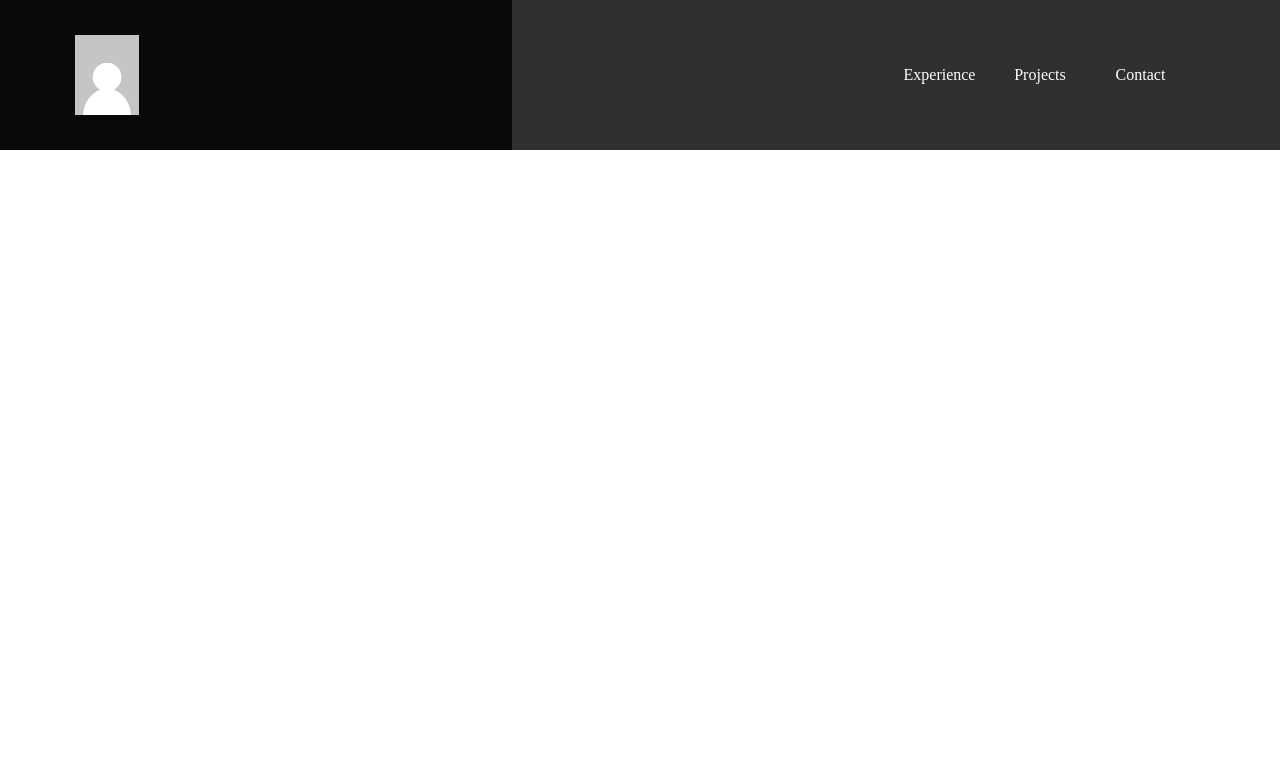
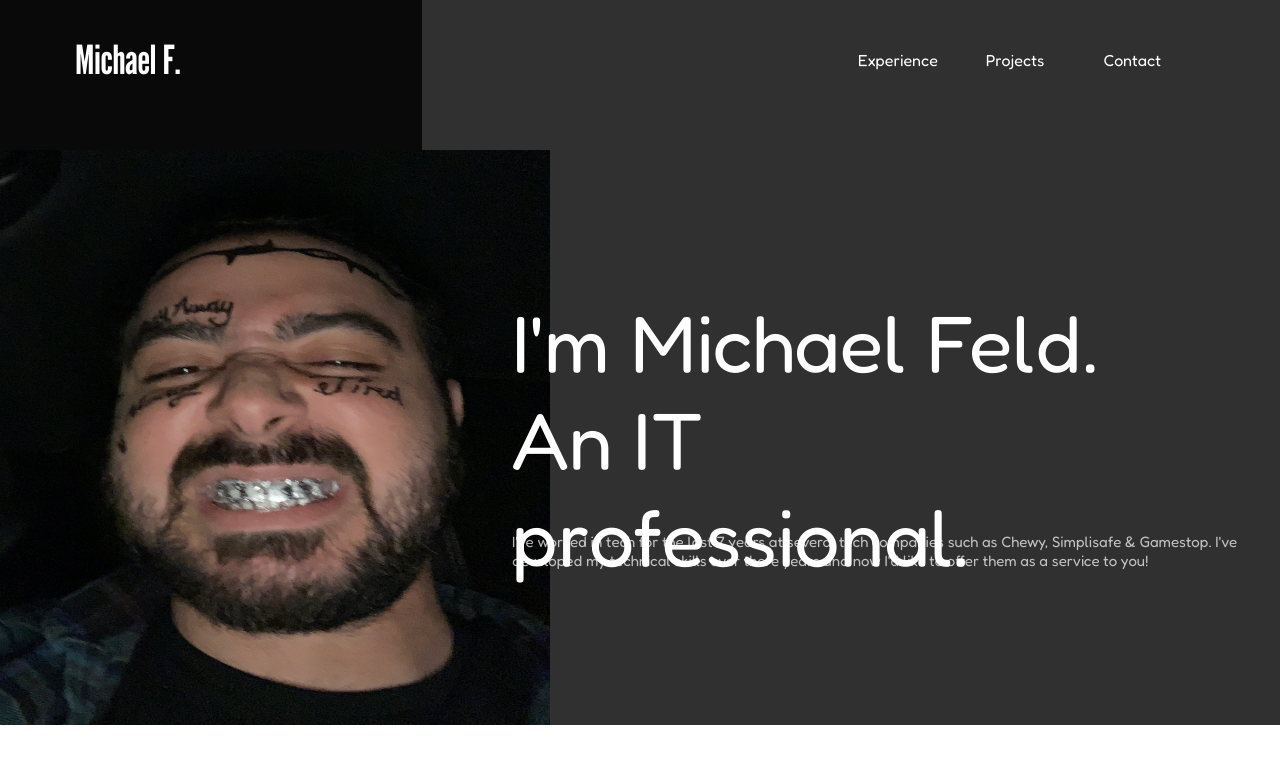
Before and after one commit to mfeld25/personal_site, a plain HTML site: page index.html in a window 1280 px wide. Drawn offline with nearby package versions, Linux system fonts and the light colour scheme.

Commit message:
first draft of homepage

```diff
--- a/index.html
+++ b/index.html
@@ -1,11 +1,13 @@
 <head>
     <title>Michael Feld</title>
     <link href="./main.css" rel="stylesheet">
-</head>
+    <link rel="preconnect" href="https://fonts.googleapis.com">
+    <link rel="preconnect" href="https://fonts.gstatic.com" crossorigin>
+    <link href="https://fonts.googleapis.com/css2?family=Fredoka&family=League+Gothic&display=swap" rel="stylesheet"></head>
 <body>
     <header>
         <div id="left-header">
-            <img id="logo" src="./blank-profile-picture.jpeg" >
+            <a id="logo" href="#"> Michael F.</a>
         </div>
         <nav>
             <ul>
@@ -15,8 +17,13 @@
             </ul>
         </nav>
     </header>
-    <!-- <main>
-        <h1>I'm Michael Feld. A remote IT professional.</h1>
-        <h2>I've worked in tech for the last 7 years at several tech companies such as Chewy, Simplisafe & Gamestop.</h2>
-    </main> -->
+    <main>
+        <div id="left-main">
+            <img id="img-self" src="./homepage-main.jpeg" >
+        </div>
+        <div id="about-me">
+            <h1>I'm Michael Feld. An IT professional.</h1>
+            <h2>I've worked in tech for the last 7 years at several tech companies such as Chewy, Simplisafe & Gamestop. I've developed my technical skills over there years and now I'd like to offer them as a service to you!</h2>
+        </div>
+    </main>
 </body>
--- a/main.css
+++ b/main.css
@@ -2,6 +2,11 @@
     margin: 0;
     padding: 0;
     list-style-type: none;
+    text-decoration: none;
+    font-weight: unset;
+
+
+
     /* border: 1px solid black; */
 }
 
@@ -10,53 +15,55 @@ html {
 }
 
 header {
-    position: absolute;
+    position: relative;
     width: 100%;
     height: 150px;
     background-color: rgb(48,48,48);
-
-
 }
 
 header #left-header {
     position: absolute;
-    width: 40%;
+    width: 33%;
     height: 100%;
     background-color: rgba(0, 0, 0, 0.808);
 }
 
 header #logo {
     position: absolute;
-    width: auto;
     height: 80px;
     left: 75px;
     top: 50%;
     transform: translate(0,-50%);
+    font-family: 'League Gothic', sans-serif;
+    font-size: 40px;
+    color: white;
+
 }
 
 header nav {
     position: absolute;
-    width: 300px;
+    width: 350px;
     height: 100%;
     right: 90px;
     background-color: rgb(48,48,48);
     color: white;
+    font-family: 'Fredoka', sans-serif;
+    font-weight: 100;
 }
-
 
 header nav li {
     position: absolute;
 }
 
 header nav li:hover {
-    background-color: blue;
+    background-color: rgb(64, 33, 175);
 }
 
 header nav li#experience {
     position: absolute;
     left: 0;
     text-align: center;
-    line-height: 150px;
+    line-height: 120px;
     height: 100%;
     width: 33%;
 }
@@ -66,17 +73,69 @@ header nav li#projects {
     left: 50%;
     transform: translate(-50%, 0);
     text-align: center;
-    line-height: 150px;
+    line-height: 120px;
+    height: 100%;
+    width: 33%;
+}
+
+header nav li#contact {
+    position: absolute;
+    right: 0;
+    text-align: center;
+    line-height: 120px;
     height: 100%;
     width: 33%;
 }
 
 
-header nav li#contact {
+
+
+main {
+    position: relative;
+    height: 575px;
+    background-color: rgb(48,48,48);
+}
+
+main #left-main {
     position: absolute;
+    left: 0;
+    width: 43%;
+    height: 100%;
+}
+
+main #img-self {
+    position: absolute;
+    width: 100%;
+    height: 100%;
+    bottom: 0;
+    z-index: 0;
+
+}
+
+main #about-me {
+    position: absolute;
+    z-index: 2;
+    color: white;
     right: 0;
-    text-align: center;
-    line-height: 150px;
-    height: 100%;
-    width: 33%;
+    bottom: 15%;
+    height: 60%;
+    width: 60%;
+    font-family: 'Fredoka', sans-serif;
 }
+
+main h1 {
+    position: absolute;
+    font-size: 80px;
+    left: 0;
+    width: 80%;
+}
+
+main h2 {
+    position: absolute;
+    bottom: 20%;
+    font-size: 15px;
+    opacity: 0.7;
+    left: 0;
+    width: 95%;
+
+}
```
Also changed, not shown: blank-profile-picture.jpeg (deleted), homepage-main.jpeg (added).
